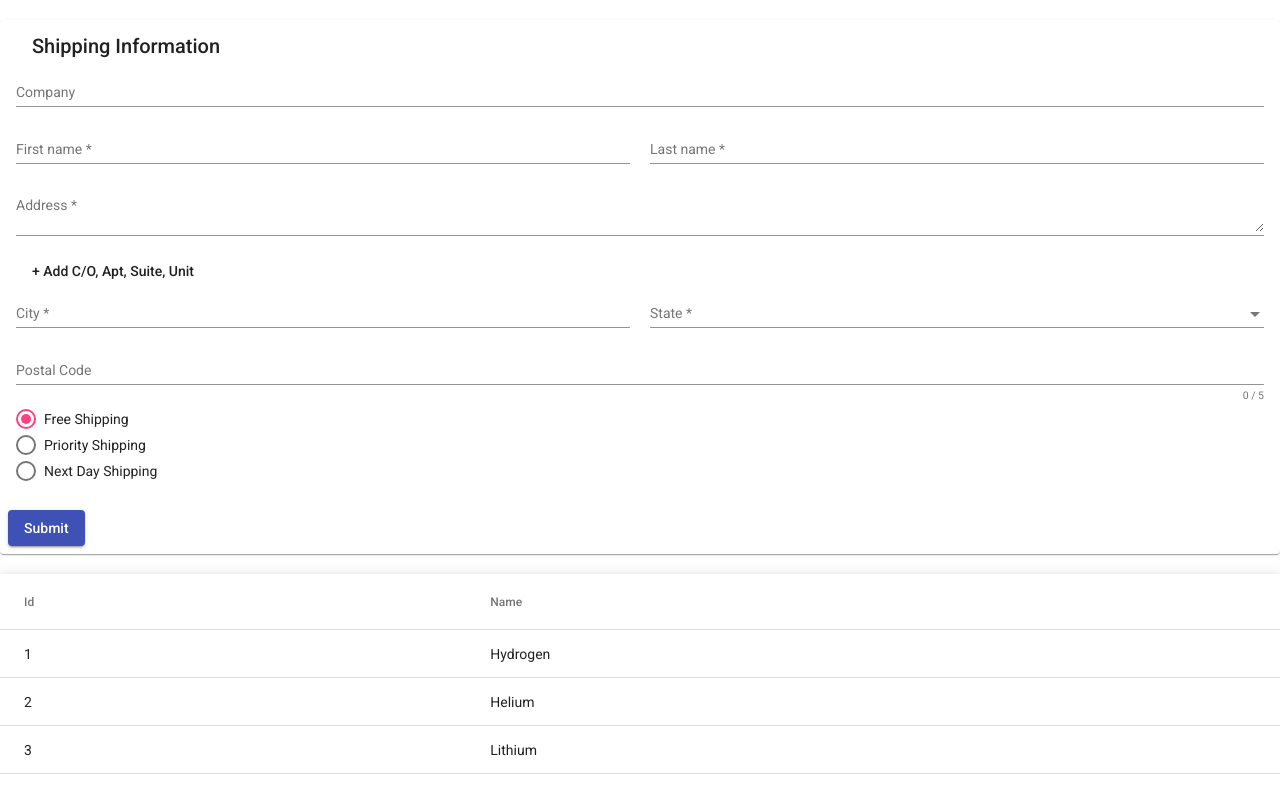
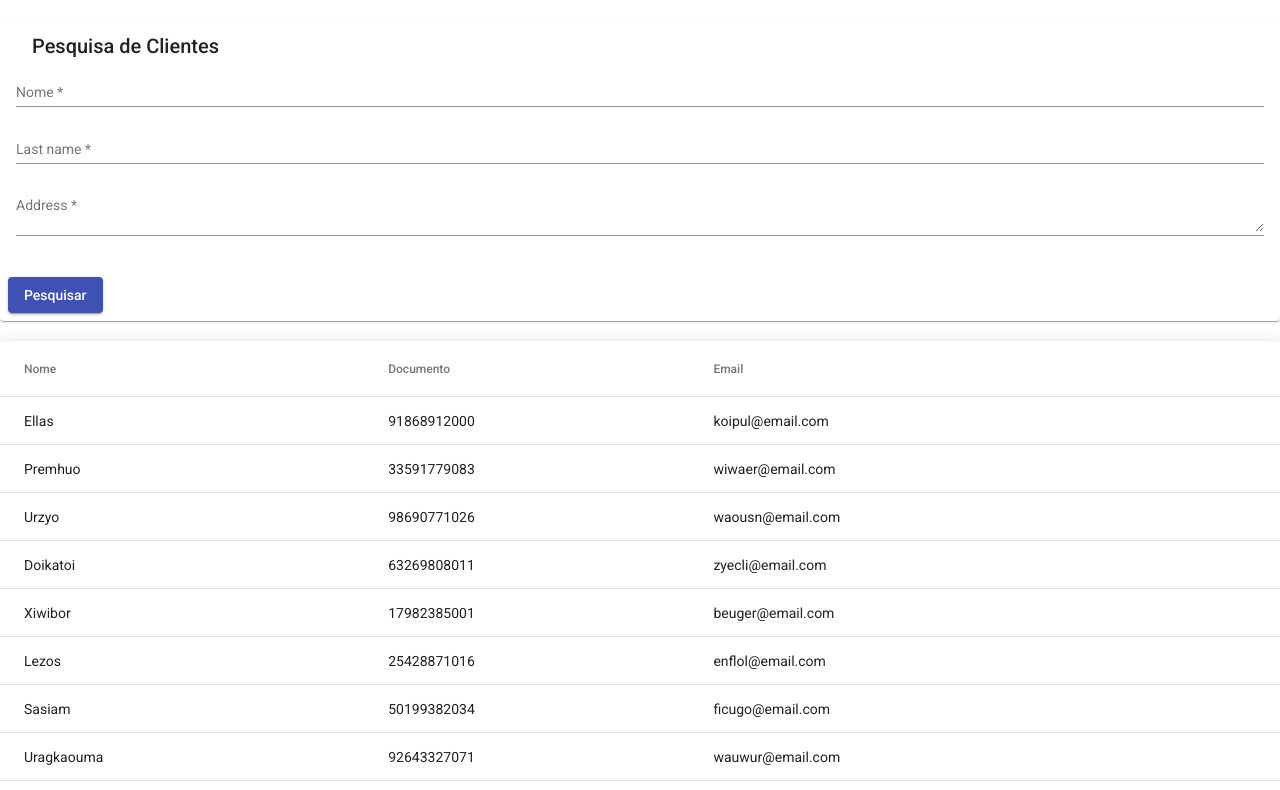
Before and after one commit to Perrut/app-viagens, an Angular app: page / in a window 1280 px wide. Shown: the top 790 px of the page. Built offline with nearby package versions, Linux system fonts and the light colour scheme.

Commit message:
feature: adicionando dados que serão usados na aplicação

```diff
--- a/src/app/formulario-pesquisa/formulario-pesquisa.component.html
+++ b/src/app/formulario-pesquisa/formulario-pesquisa.component.html
@@ -1,30 +1,15 @@
-<form [formGroup]="addressForm" novalidate (ngSubmit)="onSubmit()">
+<form [formGroup]="clienteForm" novalidate (ngSubmit)="onSubmit()">
   <mat-card class="shipping-card">
     <mat-card-header>
-      <mat-card-title>Shipping Information</mat-card-title>
+      <mat-card-title>Pesquisa de Clientes</mat-card-title>
     </mat-card-header>
     <mat-card-content>
       <div class="row">
         <div class="col">
           <mat-form-field class="full-width">
-            <input matInput placeholder="Company" formControlName="company">
-          </mat-form-field>
-        </div>
-      </div>
-      <div class="row">
-        <div class="col">
-          <mat-form-field class="full-width">
-            <input matInput placeholder="First name" formControlName="firstName">
-            <mat-error *ngIf="addressForm.controls['firstName'].hasError('required')">
-              First name is <strong>required</strong>
-            </mat-error>
-          </mat-form-field>
-        </div>
-        <div class="col">
-          <mat-form-field class="full-width">
-            <input matInput placeholder="Last name" formControlName="lastName">
-            <mat-error *ngIf="addressForm.controls['lastName'].hasError('required')">
-              Last name is <strong>required</strong>
+            <input matInput placeholder="Nome" formControlName="nome">
+            <mat-error *ngIf="clienteForm.controls['nome'].hasError('required')">
+              Nome é <strong>obrigatório</strong>
             </mat-error>
           </mat-form-field>
         </div>
@@ -32,45 +17,9 @@
       <div class="row">
         <div class="col">
           <mat-form-field class="full-width">
-            <textarea matInput placeholder="Address" formControlName="address"></textarea>
-            <mat-error *ngIf="addressForm.controls['address'].hasError('required')">
-              Address is <strong>required</strong>
-            </mat-error>
-          </mat-form-field>
-        </div>
-      </div>
-      <div class="row" *ngIf="!hasUnitNumber">
-        <div class="col">
-          <button mat-button type="button" (click)="hasUnitNumber = !hasUnitNumber">
-            + Add C/O, Apt, Suite, Unit
-          </button>
-        </div>
-      </div>
-      <div class="row" *ngIf="hasUnitNumber">
-        <div class="col">
-          <mat-form-field class="full-width">
-            <textarea matInput placeholder="Address 2" formControlName="address2"></textarea>
-          </mat-form-field>
-        </div>
-      </div>
-      <div class="row">
-        <div class="col">
-          <mat-form-field class="full-width">
-            <input matInput placeholder="City" formControlName="city">
-            <mat-error *ngIf="addressForm.controls['city'].hasError('required')">
-              City is <strong>required</strong>
-            </mat-error>
-          </mat-form-field>
-        </div>
-        <div class="col">
-          <mat-form-field class="full-width">
-            <mat-select placeholder="State" formControlName="state">
-              <mat-option *ngFor="let state of states" [value]="state.abbreviation">
-                {{ state.name }}
-              </mat-option>
-            </mat-select>
-            <mat-error *ngIf="addressForm.controls['state'].hasError('required')">
-              State is <strong>required</strong>
+            <input matInput placeholder="Last name" formControlName="documento">
+            <mat-error *ngIf="clienteForm.controls['documento'].hasError('required')">
+              Documento é <strong>obrigatório</strong>
             </mat-error>
           </mat-form-field>
         </div>
@@ -78,23 +27,16 @@
       <div class="row">
         <div class="col">
           <mat-form-field class="full-width">
-            <input matInput #postalCode maxlength="5" placeholder="Postal Code" type="number" formControlName="postalCode">
-            <mat-hint align="end">{{postalCode.value.length}} / 5</mat-hint>
+            <textarea matInput placeholder="Address" formControlName="email"></textarea>
+            <mat-error *ngIf="clienteForm.controls['email'].hasError('required')">
+              Address is <strong>required</strong>
+            </mat-error>
           </mat-form-field>
-        </div>
-      </div>
-      <div class="row">
-        <div class="col">
-          <mat-radio-group formControlName="shipping">
-            <mat-radio-button value="free">Free Shipping</mat-radio-button>
-            <mat-radio-button value="priority">Priority Shipping</mat-radio-button>
-            <mat-radio-button value="nextday">Next Day Shipping</mat-radio-button>
-          </mat-radio-group>
         </div>
       </div>
     </mat-card-content>
     <mat-card-actions>
-      <button mat-raised-button color="primary" type="submit">Submit</button>
+      <button mat-raised-button color="primary" type="submit">Pesquisar</button>
     </mat-card-actions>
   </mat-card>
 </form>
--- a/src/app/formulario-pesquisa/formulario-pesquisa.component.ts
+++ b/src/app/formulario-pesquisa/formulario-pesquisa.component.ts
@@ -7,87 +7,15 @@ import { FormBuilder, Validators } from '@angular/forms';
   styleUrls: ['./formulario-pesquisa.component.scss']
 })
 export class FormularioPesquisaComponent {
-  addressForm = this.fb.group({
-    company: null,
-    firstName: [null, Validators.required],
-    lastName: [null, Validators.required],
-    address: [null, Validators.required],
-    address2: null,
-    city: [null, Validators.required],
-    state: [null, Validators.required],
-    postalCode: [null, Validators.compose([
-      Validators.required, Validators.minLength(5), Validators.maxLength(5)])
-    ],
-    shipping: ['free', Validators.required]
+  clienteForm = this.fb.group({
+    nome: [null, Validators.required],
+    documento: [null, Validators.required],
+    email: [null, Validators.required]
   });
-
-  hasUnitNumber = false;
-
-  states = [
-    {name: 'Alabama', abbreviation: 'AL'},
-    {name: 'Alaska', abbreviation: 'AK'},
-    {name: 'American Samoa', abbreviation: 'AS'},
-    {name: 'Arizona', abbreviation: 'AZ'},
-    {name: 'Arkansas', abbreviation: 'AR'},
-    {name: 'California', abbreviation: 'CA'},
-    {name: 'Colorado', abbreviation: 'CO'},
-    {name: 'Connecticut', abbreviation: 'CT'},
-    {name: 'Delaware', abbreviation: 'DE'},
-    {name: 'District Of Columbia', abbreviation: 'DC'},
-    {name: 'Federated States Of Micronesia', abbreviation: 'FM'},
-    {name: 'Florida', abbreviation: 'FL'},
-    {name: 'Georgia', abbreviation: 'GA'},
-    {name: 'Guam', abbreviation: 'GU'},
-    {name: 'Hawaii', abbreviation: 'HI'},
-    {name: 'Idaho', abbreviation: 'ID'},
-    {name: 'Illinois', abbreviation: 'IL'},
-    {name: 'Indiana', abbreviation: 'IN'},
-    {name: 'Iowa', abbreviation: 'IA'},
-    {name: 'Kansas', abbreviation: 'KS'},
-    {name: 'Kentucky', abbreviation: 'KY'},
-    {name: 'Louisiana', abbreviation: 'LA'},
-    {name: 'Maine', abbreviation: 'ME'},
-    {name: 'Marshall Islands', abbreviation: 'MH'},
-    {name: 'Maryland', abbreviation: 'MD'},
-    {name: 'Massachusetts', abbreviation: 'MA'},
-    {name: 'Michigan', abbreviation: 'MI'},
-    {name: 'Minnesota', abbreviation: 'MN'},
-    {name: 'Mississippi', abbreviation: 'MS'},
-    {name: 'Missouri', abbreviation: 'MO'},
-    {name: 'Montana', abbreviation: 'MT'},
-    {name: 'Nebraska', abbreviation: 'NE'},
-    {name: 'Nevada', abbreviation: 'NV'},
-    {name: 'New Hampshire', abbreviation: 'NH'},
-    {name: 'New Jersey', abbreviation: 'NJ'},
-    {name: 'New Mexico', abbreviation: 'NM'},
-    {name: 'New York', abbreviation: 'NY'},
-    {name: 'North Carolina', abbreviation: 'NC'},
-    {name: 'North Dakota', abbreviation: 'ND'},
-    {name: 'Northern Mariana Islands', abbreviation: 'MP'},
-    {name: 'Ohio', abbreviation: 'OH'},
-    {name: 'Oklahoma', abbreviation: 'OK'},
-    {name: 'Oregon', abbreviation: 'OR'},
-    {name: 'Palau', abbreviation: 'PW'},
-    {name: 'Pennsylvania', abbreviation: 'PA'},
-    {name: 'Puerto Rico', abbreviation: 'PR'},
-    {name: 'Rhode Island', abbreviation: 'RI'},
-    {name: 'South Carolina', abbreviation: 'SC'},
-    {name: 'South Dakota', abbreviation: 'SD'},
-    {name: 'Tennessee', abbreviation: 'TN'},
-    {name: 'Texas', abbreviation: 'TX'},
-    {name: 'Utah', abbreviation: 'UT'},
-    {name: 'Vermont', abbreviation: 'VT'},
-    {name: 'Virgin Islands', abbreviation: 'VI'},
-    {name: 'Virginia', abbreviation: 'VA'},
-    {name: 'Washington', abbreviation: 'WA'},
-    {name: 'West Virginia', abbreviation: 'WV'},
-    {name: 'Wisconsin', abbreviation: 'WI'},
-    {name: 'Wyoming', abbreviation: 'WY'}
-  ];
 
   constructor(private fb: FormBuilder) {}
 
   onSubmit(): void {
-    alert('Thanks!');
+    console.log('Pesquisa em andamento.');
   }
 }
--- a/src/app/tabela-pesquisa/tabela-pesquisa-datasource.ts
+++ b/src/app/tabela-pesquisa/tabela-pesquisa-datasource.ts
@@ -6,32 +6,23 @@ import { Observable, of as observableOf, merge } from 'rxjs';
 
 // TODO: Replace this with your own data model type
 export interface TabelaPesquisaItem {
-  name: string;
-  id: number;
+  nome: string;
+  documento: number;
+  email: string;
 }
 
 // TODO: replace this with real data from your application
 const EXAMPLE_DATA: TabelaPesquisaItem[] = [
-  {id: 1, name: 'Hydrogen'},
-  {id: 2, name: 'Helium'},
-  {id: 3, name: 'Lithium'},
-  {id: 4, name: 'Beryllium'},
-  {id: 5, name: 'Boron'},
-  {id: 6, name: 'Carbon'},
-  {id: 7, name: 'Nitrogen'},
-  {id: 8, name: 'Oxygen'},
-  {id: 9, name: 'Fluorine'},
-  {id: 10, name: 'Neon'},
-  {id: 11, name: 'Sodium'},
-  {id: 12, name: 'Magnesium'},
-  {id: 13, name: 'Aluminum'},
-  {id: 14, name: 'Silicon'},
-  {id: 15, name: 'Phosphorus'},
-  {id: 16, name: 'Sulfur'},
-  {id: 17, name: 'Chlorine'},
-  {id: 18, name: 'Argon'},
-  {id: 19, name: 'Potassium'},
-  {id: 20, name: 'Calcium'},
+  {documento: 91868912000, nome: 'Ellas', email: 'koipul@email.com'},
+  {documento: 33591779083, nome: 'Premhuo', email: 'wiwaer@email.com'},
+  {documento: 98690771026, nome: 'Urzyo', email: 'waousn@email.com'},
+  {documento: 63269808011, nome: 'Doikatoi', email: 'zyecli@email.com'},
+  {documento: 17982385001, nome: 'Xiwibor', email: 'beuger@email.com'},
+  {documento: 25428871016, nome: 'Lezos', email: 'enflol@email.com'},
+  {documento: 50199382034, nome: 'Sasiam', email: 'ficugo@email.com'},
+  {documento: 92643327071, nome: 'Uragkaouma', email: 'wauwur@email.com'},
+  {documento: 93551216010, nome: 'Urnou', email: 'devivu@email.com'},
+  {documento: 56842208009, nome: 'Fosue', email: 'zufaca@email.com'},
 ];
 
 /**
@@ -97,8 +88,9 @@ export class TabelaPesquisaDataSource extends DataSource<TabelaPesquisaItem> {
     return data.sort((a, b) => {
       const isAsc = this.sort?.direction === 'asc';
       switch (this.sort?.active) {
-        case 'name': return compare(a.name, b.name, isAsc);
-        case 'id': return compare(+a.id, +b.id, isAsc);
+        case 'nome': return compare(a.nome, b.nome, isAsc);
+        case 'documento': return compare(+a.documento, +b.documento, isAsc);
+        case 'email': return compare(+a.email, +b.email, isAsc);
         default: return 0;
       }
     });
--- a/src/app/tabela-pesquisa/tabela-pesquisa.component.html
+++ b/src/app/tabela-pesquisa/tabela-pesquisa.component.html
@@ -1,15 +1,21 @@
 <div class="mat-elevation-z8">
   <table mat-table class="full-width-table" matSort aria-label="Elements">
-    <!-- Id Column -->
-    <ng-container matColumnDef="id">
-      <th mat-header-cell *matHeaderCellDef mat-sort-header>Id</th>
-      <td mat-cell *matCellDef="let row">{{row.id}}</td>
+    <!-- Nome Column -->
+    <ng-container matColumnDef="nome">
+      <th mat-header-cell *matHeaderCellDef mat-sort-header>Nome</th>
+      <td mat-cell *matCellDef="let row">{{row.nome}}</td>
     </ng-container>
 
-    <!-- Name Column -->
-    <ng-container matColumnDef="name">
-      <th mat-header-cell *matHeaderCellDef mat-sort-header>Name</th>
-      <td mat-cell *matCellDef="let row">{{row.name}}</td>
+    <!-- Documento Column -->
+    <ng-container matColumnDef="documento">
+      <th mat-header-cell *matHeaderCellDef mat-sort-header>Documento</th>
+      <td mat-cell *matCellDef="let row">{{row.documento}}</td>
+    </ng-container>
+
+    <!-- Email Column -->
+    <ng-container matColumnDef="email">
+      <th mat-header-cell *matHeaderCellDef mat-sort-header>Email</th>
+      <td mat-cell *matCellDef="let row">{{row.email}}</td>
     </ng-container>
 
     <tr mat-header-row *matHeaderRowDef="displayedColumns"></tr>
@@ -17,7 +23,7 @@
   </table>
 
   <mat-paginator #paginator
-      [length]="dataSource?.data?.length"
+      [length]="dataSource.data.length"
       [pageIndex]="0"
       [pageSize]="10"
       [pageSizeOptions]="[5, 10, 20]"
--- a/src/app/tabela-pesquisa/tabela-pesquisa.component.ts
+++ b/src/app/tabela-pesquisa/tabela-pesquisa.component.ts
@@ -16,7 +16,7 @@ export class TabelaPesquisaComponent implements AfterViewInit {
   dataSource: TabelaPesquisaDataSource;
 
   /** Columns displayed in the table. Columns IDs can be added, removed, or reordered. */
-  displayedColumns = ['id', 'name'];
+  displayedColumns = ['nome', 'documento', 'email'];
 
   constructor() {
     this.dataSource = new TabelaPesquisaDataSource();
```
